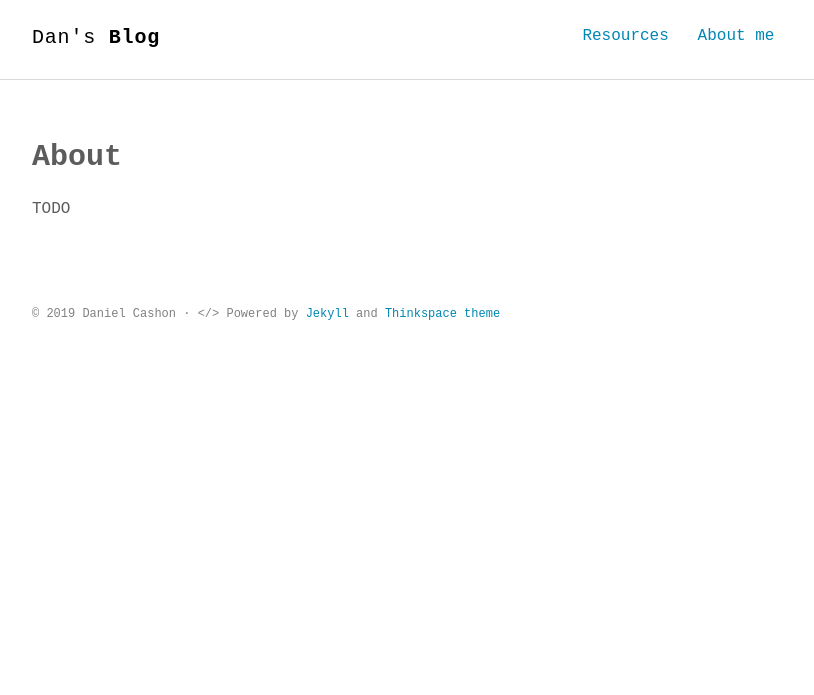
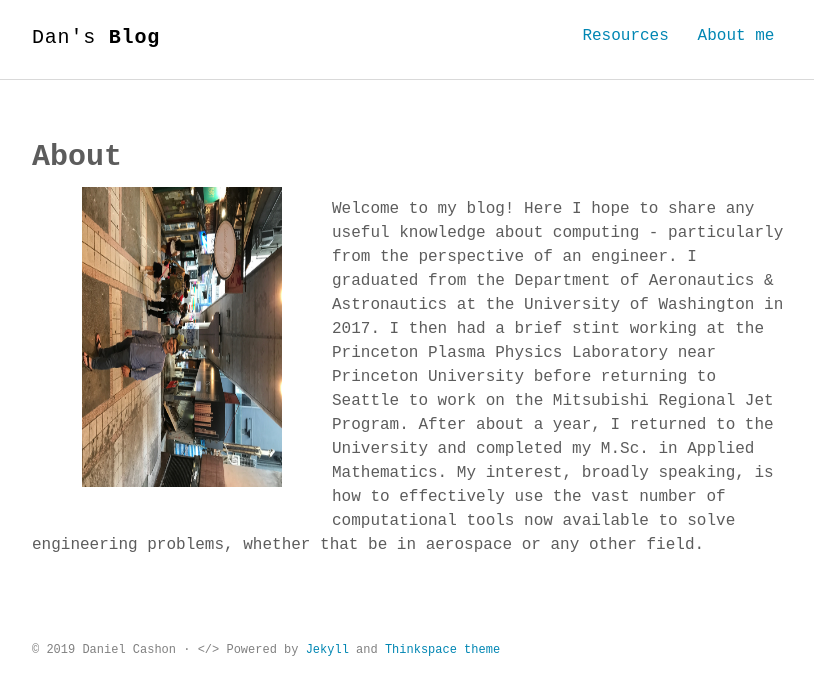
Before and after one commit to dcashon/dcashon.github.io, a Jekyll site: the page built from about.md, in a window 1280 px wide. Shown: the top 695 px of the page, without its empty margins (232-1046 px from the left). Built offline with Jekyll 4.4.1, drawn with Linux system fonts in a browser that asks for light colours; some web fonts are replaced.

Commit message:
website work

```diff
--- a/Gemfile
+++ b/Gemfile
@@ -8,3 +8,4 @@ end
 gem 'html-proofer'
 gem 'tzinfo'
 gem 'tzinfo-data'
+gem 'github-pages', group: :jekyll_plugins
--- a/_includes/intro.html
+++ b/_includes/intro.html
@@ -1,5 +1,5 @@
 <section class="intro">
   <div class="container">
-    <p class="lead">Hi, my name is Dan. I am a current graduate student in the Department of Applied Mathematics at the University of Washington. My interests include optimization, machine learning, cloud computing, and generally all things quantitative!</p>
+    <p class="lead"></p>
   </div>
 </section>
--- a/about.md
+++ b/about.md
@@ -4,4 +4,19 @@ title: About
 permalink: /about/
 ---
 
-TODO
+<p>
+<img src="/assets/images/prof.jpg" alt="Kitten"
+	title="A cute kitten" width="300" height="200"
+style="transform:rotate(90deg); float: left; margin: 40px 0px 80px 0px"
+align="left"/> </p>
+
+Welcome to my blog! Here I hope to share any useful knowledge about computing -
+particularly from the perspective of an engineer. I graduated from the
+Department of Aeronautics & Astronautics at the University of Washington in
+2017\. I then had a brief stint working at the Princeton Plasma Physics
+Laboratory near Princeton University before returning to Seattle to work on the
+Mitsubishi Regional Jet Program. After about a year, I returned to the
+University and completed my M.Sc. in Applied Mathematics. My interest, broadly
+speaking, is how to effectively use the vast number of computational tools now
+available to solve engineering problems, whether that be in aerospace or any
+other field.
```
Also changed, not shown: _posts/2019-04-04-vscode_python.md (+1 -1 lines), assets/images/prof.jpg (added).
